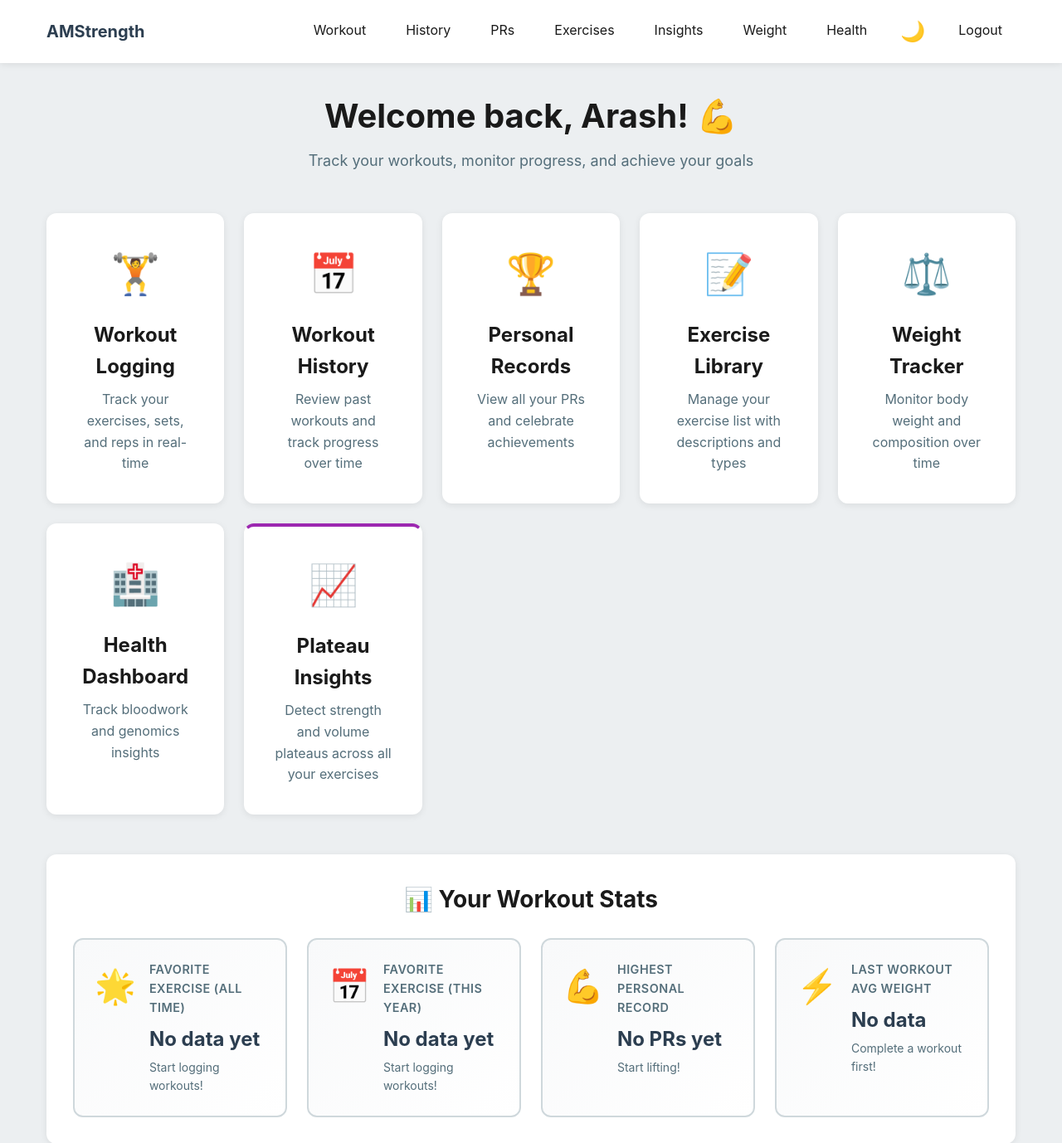
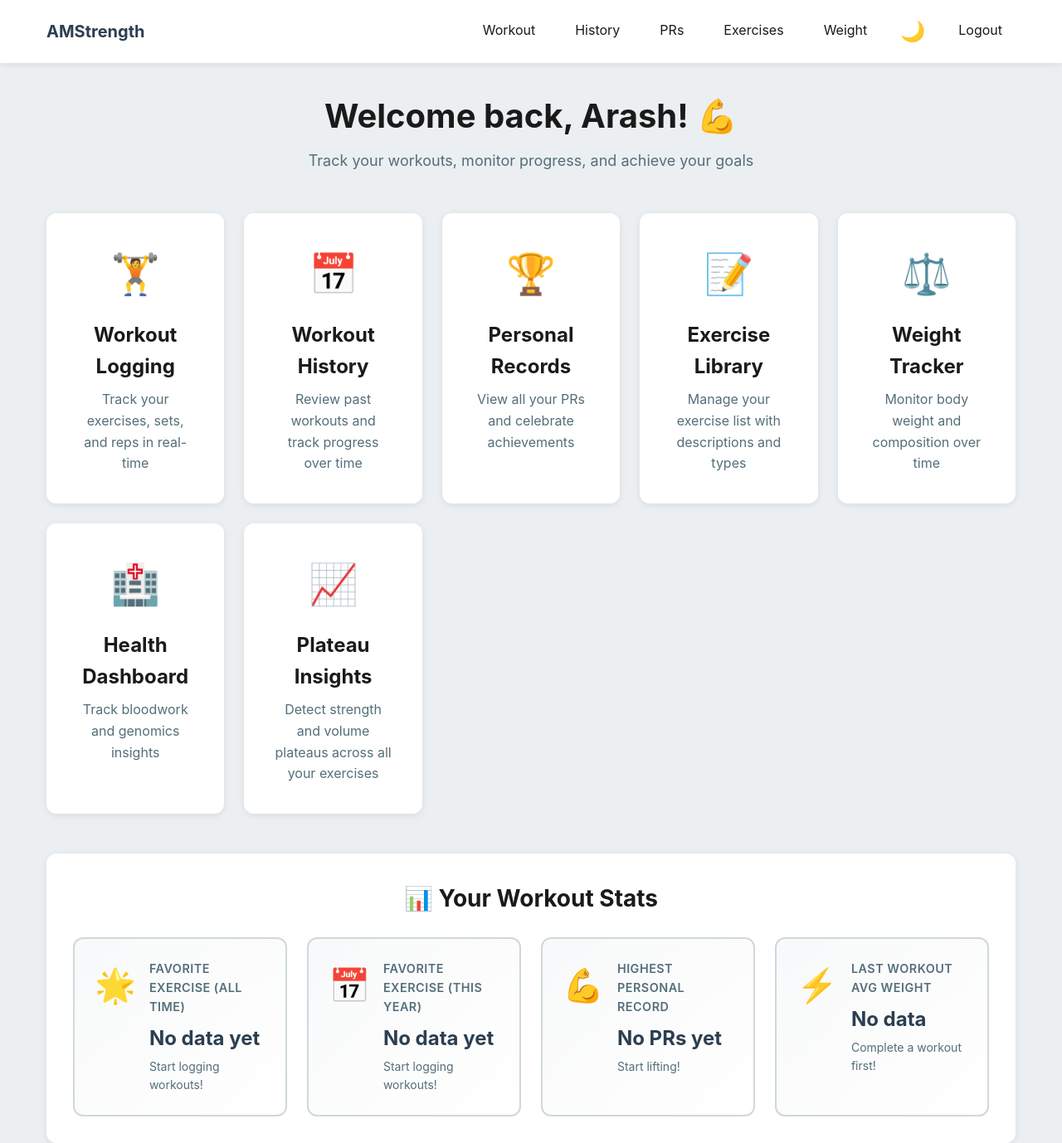
Before and after one commit to Arashi20/Workout_Logging_App, a Flask app: page / in a window 1280 px wide. Shown: the top 1378 px of the page at 83% size. Run offline with Flask 3, Linux system fonts and the light colour scheme; a user stored in the database is signed in; some libraries are stand-ins or nearby versions.

Commit message:
Added some visual changes

```diff
--- a/static/css/style.css
+++ b/static/css/style.css
@@ -1386,9 +1386,7 @@ tr:hover {
 /* ===== Plateau Detection ===== */
 
 /* Landing page card */
-.card-insights {
-    border-top: 4px solid #9c27b0;
-}
+.card-insights:hover { border-color: #62670e; }
 
 /* Plateaus page container */
 .plateaus-container {
--- a/templates/base.html
+++ b/templates/base.html
@@ -20,9 +20,7 @@
                 <a href="{{ url_for('history') }}" class="nav-link">History</a>
                 <a href="{{ url_for('prs') }}" class="nav-link">PRs</a>
                 <a href="{{ url_for('exercises') }}" class="nav-link">Exercises</a>
-                <a href="{{ url_for('plateaus') }}" class="nav-link">Insights</a>
                 <a href="{{ url_for('weight_tracker') }}" class="nav-link">Weight</a>
-                <a href="{{ url_for('health') }}" class="nav-link">Health</a>
                 <button id="theme-toggle" class="theme-toggle" aria-label="Toggle dark mode" title="Toggle dark mode">
                     <span id="theme-icon">🌙</span>
                 </button>
--- a/templates/plateaus.html
+++ b/templates/plateaus.html
@@ -7,7 +7,7 @@
     <div class="plateaus-header">
         <div>
             <h1>Plateau Detection 📈</h1>
-            <p class="plateaus-subtitle">Analyzing your last 6 sessions per exercise to detect strength and volume trends</p>
+            <p class="plateaus-subtitle">Analyzing up to your last 6 sessions per exercise to detect strength and volume trends</p>
         </div>
         <a href="{{ url_for('exercises') }}" class="btn btn-secondary">← Exercises</a>
     </div>
@@ -49,11 +49,11 @@
     <div class="plateau-info-box">
         <h3>ℹ️ How Plateau Detection Works</h3>
         <p>
-            For each exercise, the last 6 sessions are split into an <strong>early half</strong> and a <strong>recent half</strong>.
+            For each exercise, up to the last 6 sessions are split into an <strong>early half</strong> and a <strong>recent half</strong>.
             Both your estimated <strong>1RM (strength)</strong> and <strong>session volume</strong> are compared across the two halves.
             If neither metric improved by more than 2.5%, the exercise is flagged as a <strong>plateau</strong>.
             If only one metric stagnated it is flagged as <strong>stagnating</strong>.
-            At least 4 logged sessions are required per exercise.
+            At least 4 logged sessions are required per exercise (but more sessions = better analysis).
         </p>
     </div>
 
```
